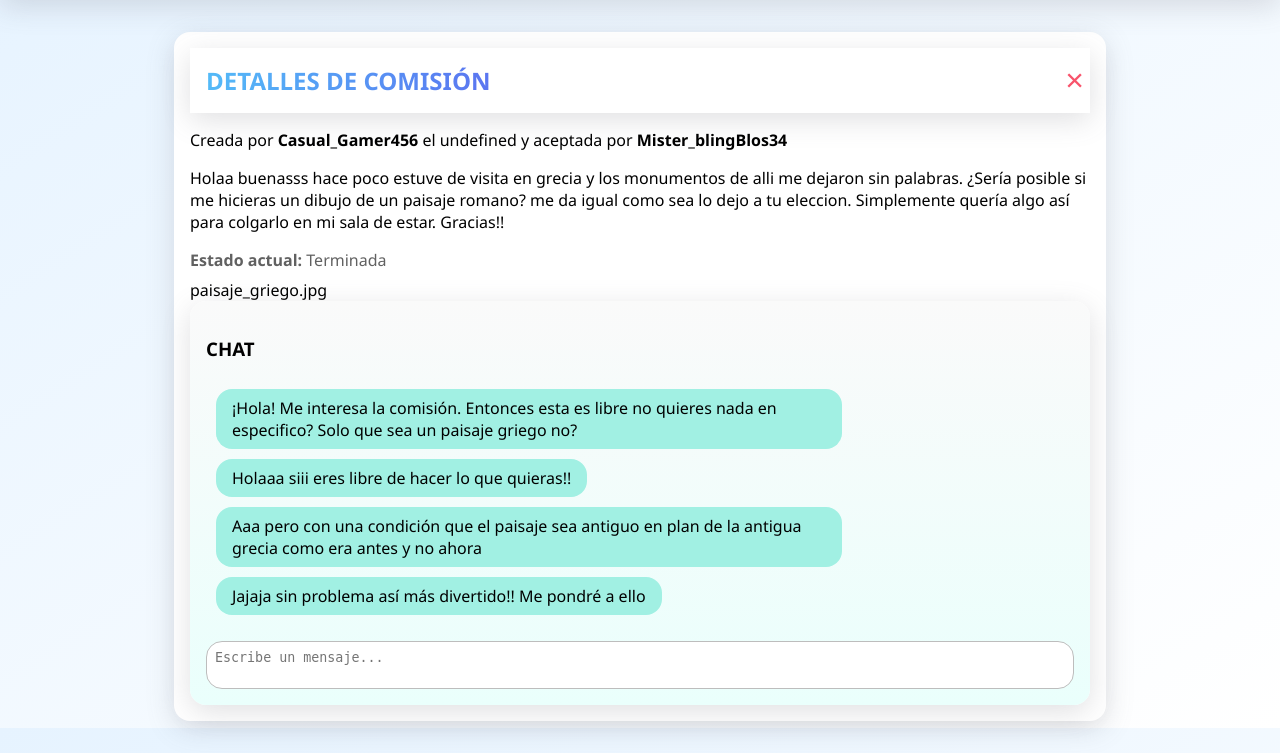
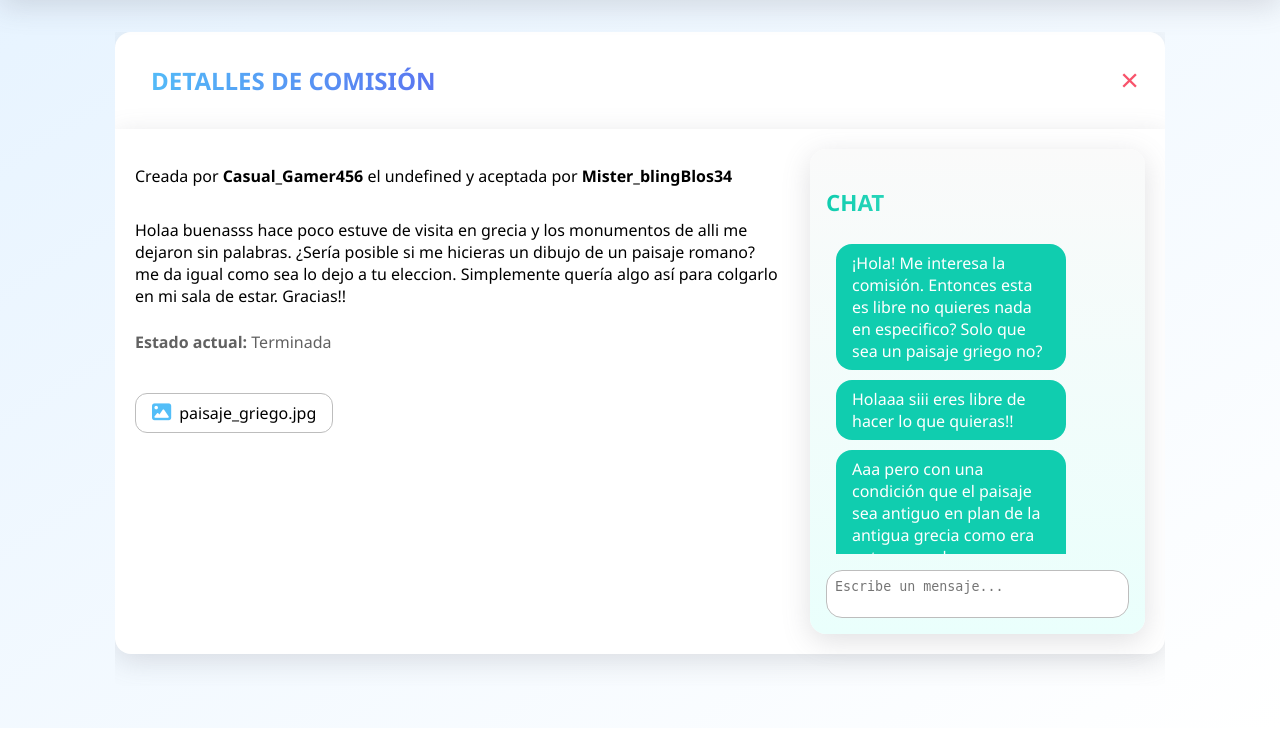
Before and after one commit to Maria1600/proyecto_final_ComArt, a Flask app: page /detalle_comision/1 in a window 1280 px wide. Shown: the part 72-825 px from the top of the page. After the commit the page ends 800 px from the top, so only its background shows below. Run offline with Flask 3, Linux system fonts and the light colour scheme; the visitor is signed in with stand-in values (Sample User, id 1); data comes from the database, SQL or seed files in the repository; both versions use the stored data as it was after the commit.

Commit message:
Puesto bonico el detalle de comision

```diff
--- a/commArt/static/css/detalleComStyle.css
+++ b/commArt/static/css/detalleComStyle.css
@@ -138,16 +138,54 @@ body {
 }
 
 
-/* === Contedor este === */
+/* === Contedor === */
 .detalle-comision {
   background: white;
-  margin: 2rem auto;
-  padding: 1rem;
-  width: 90%;
-  max-width: 900px;
-  border-radius: var(--radius);
+  margin: 0 auto 2rem;
+  padding: 20px;
+  border-radius: 0 0 var(--radius) var(--radius);
   box-shadow: var(--sombra);
   position: relative;
+  display: flex;
+  gap: 2rem;
+  align-items: flex-start;
+  justify-content: space-between;
+  border-top: none;
+}
+
+.contenedor-detalle {
+    width: 90%;
+    max-width: 1050px;
+    margin: 0 auto;
+    overflow: hidden;
+    margin: 2rem auto 0;
+}
+
+.detalle-header {
+    border-radius: var(--radius) var(--radius) 0 0;
+    background: white;
+    display: flex;
+    justify-content: space-between;
+    align-items: center;
+    padding: 16px 20px;
+    border-bottom: 1px solid #ddd;
+    border-bottom: none;
+    margin-bottom: 0;
+}
+
+.detalle-info {
+  display: flex;
+  flex-direction: column;
+  align-items: flex-start;
+}
+
+.info-comision {
+  flex: 1;
+}
+
+.chat-container {
+  flex: 1;
+  max-width: 30%;
 }
 
 .detalle-header {
@@ -211,13 +249,43 @@ body {
   margin-bottom: 1rem;
 }
 
+.archivo-entregado {
+  display: flex;
+  align-items: center;
+  border: 1px solid var(--gris-borde);
+  border-radius: 12px;
+  padding: 0.5rem 1rem;
+  margin-top: 1rem;
+  gap: 0.5rem;
+  margin: 2rem 0;
+}
+
+.archivo-entregado .icono-foto::before {
+  content: "\f03e"; /* icono fa-image */
+  font-family: "Font Awesome 6 Free";
+  font-weight: 900;
+  color: var(--azul-claro);
+  font-size: 1.2rem;
+}
+
 .btn-entregar {
   border: 2px solid var(--azul-oscuro);
   background: rgba(210, 216, 249, 0.6);
   padding: 0.5rem 1rem;
-  border-radius: var(--radius);
+  border-radius: 8px;
   cursor: pointer;
   color: var(--azul-oscuro);
+  margin-top: 1rem;
+  align-self: flex-start;
+  font-size: 1.1rem;
+}
+
+.icono-subir::before {
+  content: "\f093"; /* fa-upload */
+  font-family: "Font Awesome 6 Free";
+  font-weight: 900;
+  color: #5b71f0;
+  margin-right: 8px;
 }
 
 .icon-upload {
@@ -233,21 +301,27 @@ body {
 }
 
 .btn-cancelar {
+  font-size: 16px;
+  padding: 0.6rem 1.2rem;
   background: var(--rojo);
   color: white;
   border: none;
-  padding: 0.5rem 1rem;
   border-radius: var(--radius);
   cursor: pointer;
+  gap: 1rem;
+  margin-top: 2rem;
 }
 
 .btn-aceptar {
+  font-size: 16px;
+  padding: 0.6rem 1.2rem;
   background: var(--verde);
   color: white;
   border: none;
-  padding: 0.5rem 1rem;
   border-radius: var(--radius);
   cursor: pointer;
+  gap: 1rem;
+  margin-top: 2rem;
 }
 
 /* === Chat === */
@@ -267,12 +341,12 @@ body {
   gap: 10px;
 }
 
-.chat-title {
-  background: linear-gradient(to right, var(--verde), #81f5e3);
+.titulo-chat {
+  font-size: 1.4rem;
+  font-weight: bold;
+  background: linear-gradient(to right, #10cdaf, #81f5e3);
   -webkit-background-clip: text;
   -webkit-text-fill-color: transparent;
-  font-size: 1.2rem;
-  font-weight: bold;
   margin-bottom: 1rem;
 }
 
@@ -292,14 +366,14 @@ body {
 }
 
 .mensaje.propio {
-  background: var(--verde);
-  color: white;
+  background: var(--verde-claro);
+  color: black;
   align-self: flex-end;
 }
 
 .mensaje.otro {
-  background: var(--verde-claro);
-  color: black;
+  background: var(--verde);
+  color: white;
   align-self: flex-start;
 }
 
@@ -319,9 +393,19 @@ body {
 }
 
 .btn-enviar {
-  background: none;
+  background-color: white;
   border: none;
+  border-radius: 50%;
+  padding: 0.75rem;
   cursor: pointer;
+  box-shadow: rgba(136, 165, 191, 0.48) 6px 2px 16px 0px,
+              rgba(255, 255, 255, 0.8) -6px -2px 16px 0px;
+  transition: background 0.2s;
+}
+
+.btn-enviar i {
+  color: #10cdaf;
+  font-size: 1.2rem;
 }
 
 .icon-send {
--- a/commArt/templates/detalle_comision.html
+++ b/commArt/templates/detalle_comision.html
@@ -32,14 +32,18 @@
 </nav>
 
 <!-- DETALLE DE COMISIÓN -->
-<div class="detalle-comision">
+<div class="contenedor-detalle">
     <div class="detalle-header">
         <h2 class="titulo">DETALLES DE COMISIÓN</h2>
         <button class="cerrar" onclick="window.history.back()">&times;</button>
     </div>
 
+    <div class="detalle-comision">
+
+        <div class="info-comision">
             <div class="detalle-info" id="detalle-info">
                 <!-- Aquí se inyecta desde JS -->
+            </div>
         </div>
 
         <!-- CHAT -->
@@ -51,15 +55,16 @@
                 <button class="btn-enviar" id="chat-enviar"><i class="fas fa-paper-plane"></i></span></button>
             </div>
         </div>
+
     </div>
 
     <input type="file" id="input-dibujo" accept=".jpg,.png" style="display:none;">
+</div>
 
 <!-- Modal de imagen ampliada -->
 <div id="modal-img" class="modal-imagen-ampliada" style="display: none;" onclick="cerrarModalImg()">
     <img id="imagen-ampliada" src="">
 </div>
-
 
 </body>
 
```
Also changed, not shown: commArt/comisiones.db, commArt/static/img/Wireframe-inicio.png (added). Lines whose indentation alone changed are shown as unchanged.
